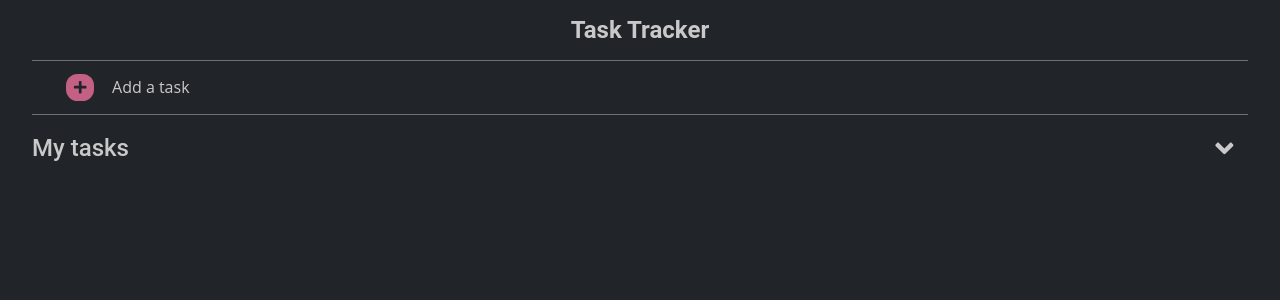
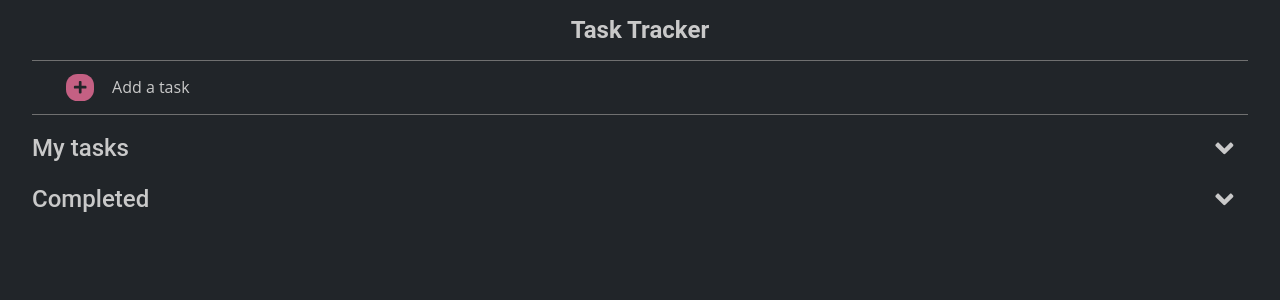
Before and after one commit to EnriOv/task-tracker-app, a React (Create React App) app in the folder Application/: page / in a window 1280 px wide. Shown: the top 300 px of the page. Built offline with nearby package versions, Linux system fonts and the light colour scheme.

Commit message:
Modified code to grab the data of the tasks and display them in their corresponding list.

```diff
--- a/Application/src/App.js
+++ b/Application/src/App.js
@@ -1,4 +1,4 @@
-import {useState} from 'react'
+import {useState, useEffect} from 'react'
 
 import Header from './components/Header'
 import AddTask from './components/AddTask'
@@ -6,39 +6,72 @@ import ToggleButton from './components/ToggleButton'
 import ToggleList from './components/ToggleList'
 
 function App() {
-  const data = [
+  const [showAddTask, setShowAddTask] = useState(false)
+  const [taskCounter, setTaskCounter] = useState(1)
+  const[completedTasks, setCompletedTasks] = useState([])
+  const[pendingTasks, setPendingTasks] = useState([])
+
+  useEffect(() => {
+    const data = [
     {id: 1, status:false, name: 'Clean dishes', date:'Apr 5, 2021', time:'10:30 am'},
-    {id: 2, status:false, name: 'Send email', date:'Apr 5, 2021', time:'12:30 pm'}
-  ]
+    {id: 2, status:false, name: 'Send email', date:'Apr 5, 2021', time:'12:30 pm'},
+    {id: 3, status:true, name: 'Clean room', date:'Apr 2, 2021', time:'9:30 am'},
+    ]
 
-  const [showAddTask, setShowAddTask] = useState(false)
-  const [tasks, setTasks] = useState(data)
+    var completed = []
+    var pending = []
 
-  // Add task
+    data.forEach((task) => {
+      task.status ? completed.push(task) : pending.push(task)
+    })
+
+    setTaskCounter(data.length)
+    setCompletedTasks(completed)
+    setPendingTasks(pending)
+  }, [])
+
+  // Add new task
   const addTask = (task) => {
-    var id = 1;
+    var id = taskCounter + 1
     const status = false
 
-    if(tasks.length > 0) {
-      id = tasks[tasks.length - 1].id + 1
-    }
+    setTaskCounter(id)
 
-    setTasks([...tasks, {id, status, ...task}])
+    setPendingTasks([...pendingTasks, {id, status, ...task}])
   }
 
   // Update status from data
-  const onUpdateStatus = (id) => {
-    setTasks(tasks.map((task) => {
+  const onUpdateStatusPending = (id) => {
+    setPendingTasks(pendingTasks.filter((task) => {
       if(task.id === id) {
         task.status = !task.status
+        setCompletedTasks([...completedTasks, task])
+        return null
       }
       return task
     }))
   }
 
-  // Delete task
-  const deleteTask = (id) => {
-    setTasks(tasks.filter((task) => task.id !== id ))
+  // Update status from data
+  const onUpdateStatusCompleted = (id) => {
+    setCompletedTasks(completedTasks.filter((task) => {
+      if(task.id === id) {
+        task.status = !task.status
+        setPendingTasks([...pendingTasks, task])
+        return null
+      }
+      return task
+    }))
+  }
+
+  // Delete pending tasks
+  const deletePendingTask = (id) => {
+    setPendingTasks(pendingTasks.filter((task) => task.id !== id ))
+  }
+
+  // Delete completed task
+  const deleteCompletedTask = (id) => {
+    setCompletedTasks(completedTasks.filter((task) => task.id !== id ))
   }
 
   // Toggle to opposite state
@@ -54,7 +87,18 @@ function App() {
       (<AddTask onAdd={addTask} onDone={changeFormDisplay}/>) :
       (<ToggleButton onToggle={changeFormDisplay} />)}
 
-      <ToggleList listTitle={'My tasks'} tasks={tasks} updateStatus={onUpdateStatus} onDelete={deleteTask}/>
+      <ToggleList
+        listTitle={'My tasks'}
+        noTasksTitle={'You are done for today'}
+        tasks={pendingTasks}
+        updateStatus={onUpdateStatusPending}
+        onDelete={deletePendingTask}/>
+      <ToggleList
+        listTitle={'Completed'}
+        noTasksTitle={'There are no completed tasks'}
+        tasks={completedTasks}
+        updateStatus={onUpdateStatusCompleted}
+        onDelete={deleteCompletedTask}/>
     </div>
   );
 }
--- a/Application/src/components/Task.js
+++ b/Application/src/components/Task.js
@@ -25,7 +25,7 @@ const Task = (props) => {
                     onClick={onUpdateStatus}>
                 <FaCheck className='checkmark-icon'/>
             </button>
-            <label className='task-name'>{task.name}</label>
+            <p className='task-name'>{task.name}</p>
             <label className='task-date'>{checkTimeInputs()} </label>
             <FaTrash className="btn delete-btn" onClick={() => onDelete(task.id)}/>
         </div>
--- a/Application/src/components/ToggleList.js
+++ b/Application/src/components/ToggleList.js
@@ -4,7 +4,7 @@ import { FaAngleDown, FaAngleUp } from 'react-icons/fa'
 import Task from './Task'
 
 const ToggleList = (props) => {
-    const { listTitle, tasks, updateStatus, onDelete } = props
+    const { listTitle, noTasksTitle, tasks, updateStatus, onDelete } = props
 
     const [showList, setShowList] = useState(false)
 
@@ -23,7 +23,7 @@ const ToggleList = (props) => {
                 {tasks.length > 0 ?
                 tasks.map((task) => {
                     return <Task key={task.id} task={task} updateStatus={updateStatus} onDelete={onDelete}/>
-                }) : <h3 className='done-title'>You are done for today</h3>}
+                }) : <h3 className='done-title'>{noTasksTitle}</h3>}
             </div>}
         </section>
     )
```
Also changed, not shown: 1 other file (tests, documents, lock files or other folders).
